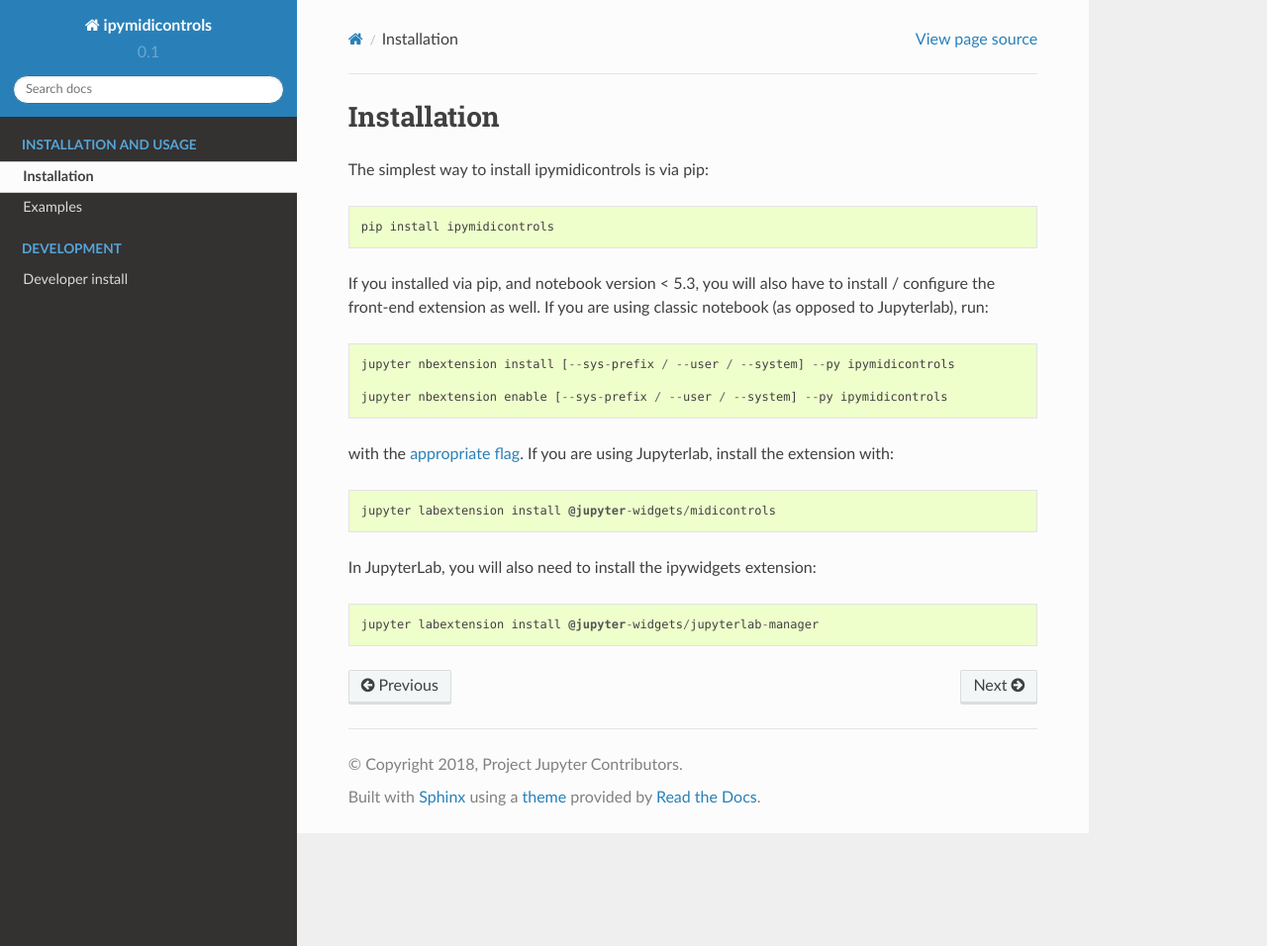
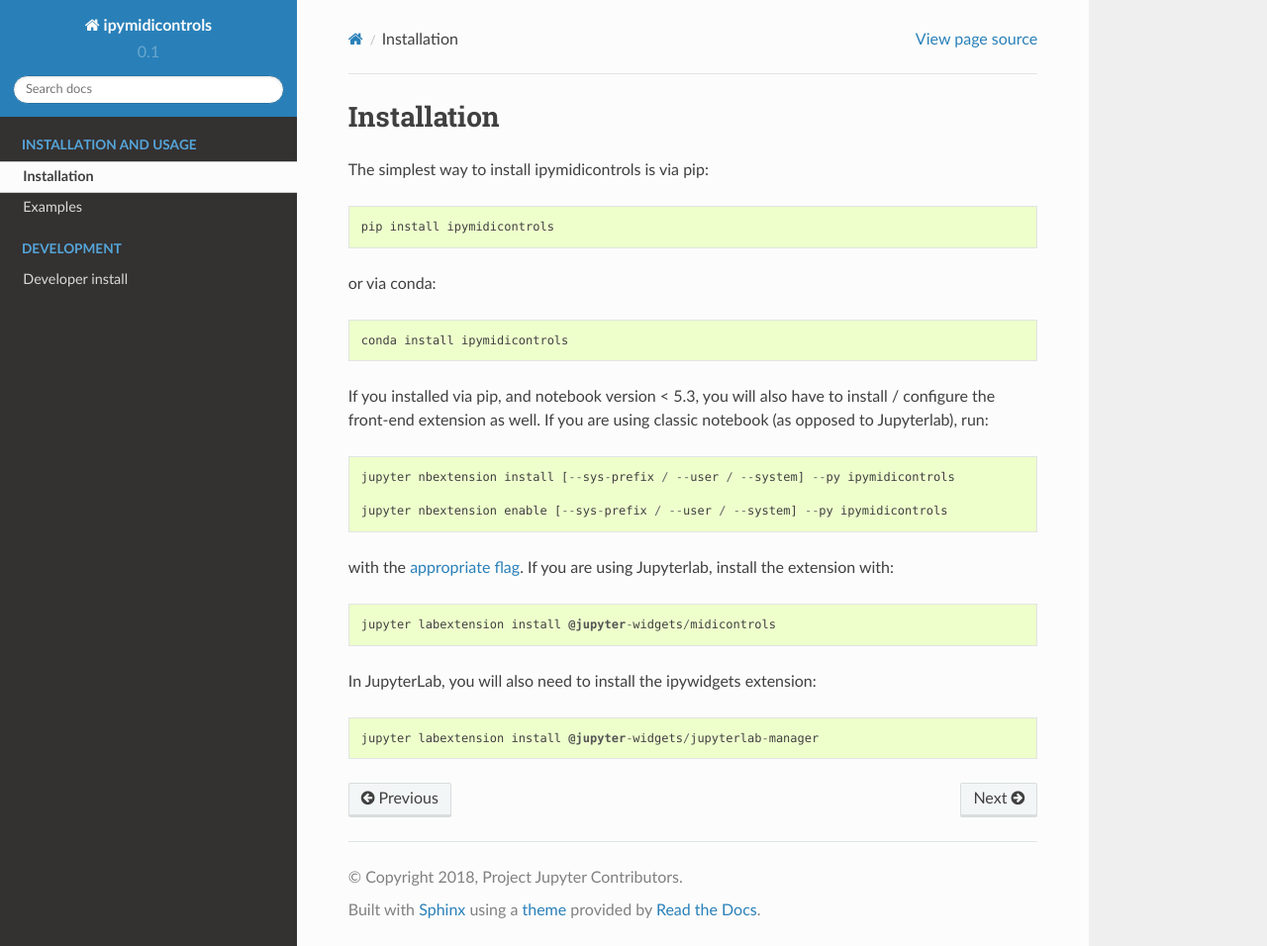
Before and after one commit to jupyter-widgets/midicontrols, a Sphinx documentation site: the page built from docs/source/installing.rst, in a window 1280 px wide and 956 px high. Shown: the whole window at 99% size. Built offline with Sphinx 7.4.7 and the Read the Docs theme 2.0.0, drawn with Linux system fonts in a browser that asks for light colours.

Commit message:
Add conda instructions

```diff
--- a/docs/source/installing.rst
+++ b/docs/source/installing.rst
@@ -9,9 +9,9 @@ The simplest way to install ipymidicontrols is via pip::
 
     pip install ipymidicontrols
 
-.. or via conda::
+or via conda::
 
-..    conda install ipymidicontrols
+    conda install ipymidicontrols
 
 
 If you installed via pip, and notebook version < 5.3, you will also have to
```
